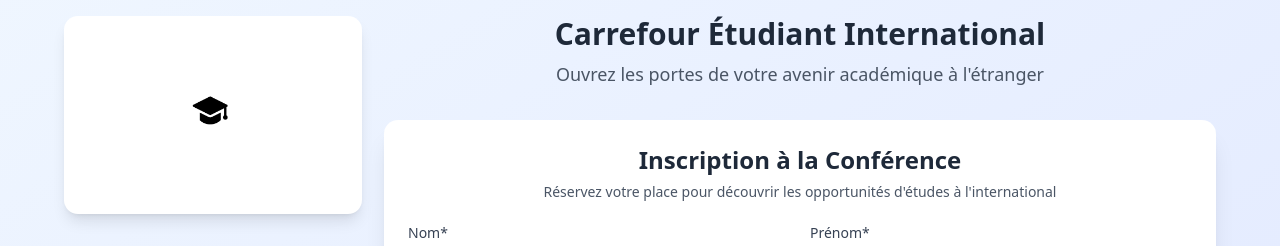
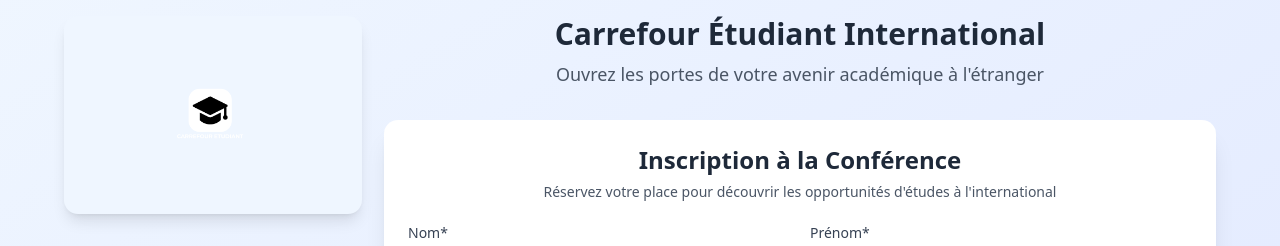
Before and after one commit to MFG1707/conference, a Next.js app: page / in a window 1280 px wide. Shown: the top 246 px of the page. Built offline with nearby package versions, Linux system fonts and the light colour scheme; no server answers; the database is empty.

Commit message:
Update page.tsx

```diff
--- a/app/page.tsx
+++ b/app/page.tsx
@@ -78,7 +78,7 @@ export default function ConferenceRegistration() {
       <div className="max-w-6xl mx-auto flex flex-col md:flex-row gap-8">
         {/* Colonne de gauche - Logo seulement */}
         <div className="w-full md:w-1/4 flex justify-center md:justify-start">
-          <div className="bg-white p-6 rounded-xl shadow-lg sticky top-4 h-fit">
+          <div className="bg-blue-50 to-indigo-100 p-6 rounded-xl shadow-lg sticky top-4 h-fit">
             <div className="w-[250px] h-[150px] relative">
               <Image
                 src="/carrefouretudiant.png"
```
